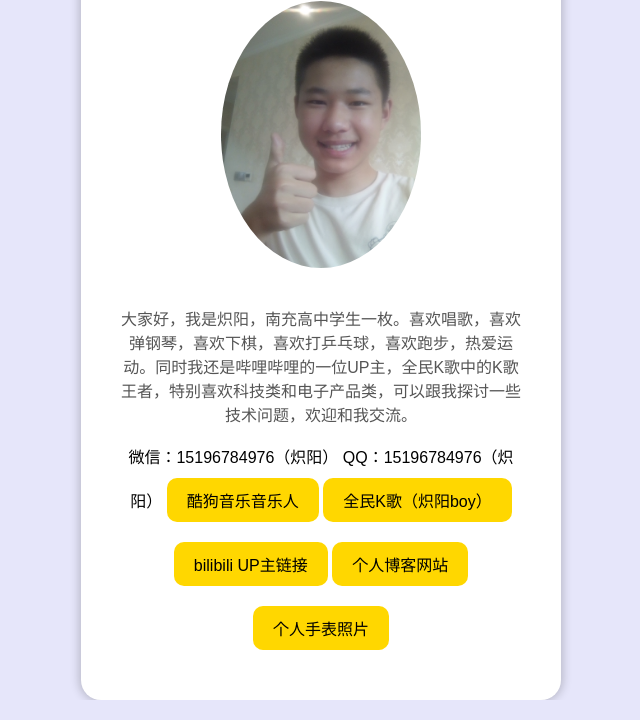
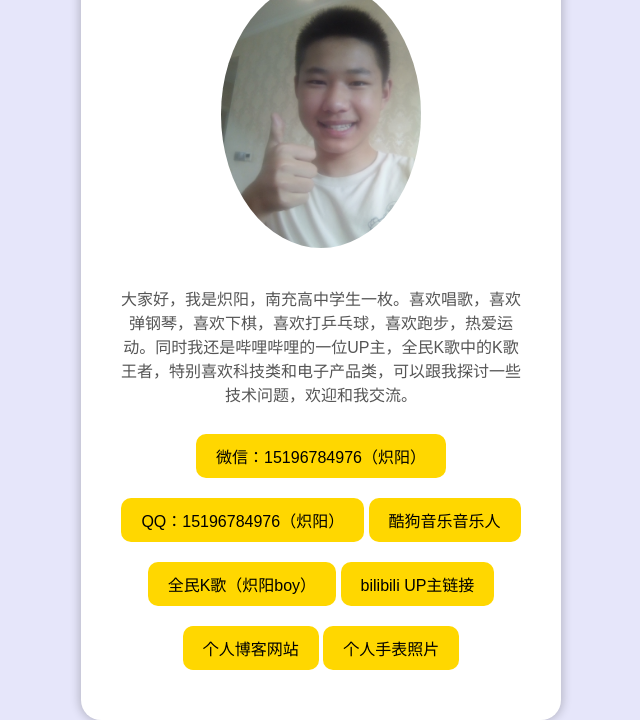
Before and after one commit to Chiyang001/me, a plain HTML site: page index.html in a window 1280 px wide. Shown: the part 114-834 px from the top of the page, without its empty margins (319-959 px from the left). Drawn offline with Linux system fonts and the light colour scheme.

Commit message:
Update index.html

```diff
--- a/index.html
+++ b/index.html
@@ -49,13 +49,13 @@
             <h1>炽阳</h1>
             <img src="photo.jpg" alt="个人照片" style="width:200px; border-radius:50%; margin-bottom:20px;">
             <p>大家好，我是炽阳，南充高中学生一枚。喜欢唱歌，喜欢弹钢琴，喜欢下棋，喜欢打乒乓球，喜欢跑步，热爱运动。同时我还是哔哩哔哩的一位UP主，全民K歌中的K歌王者，特别喜欢科技类和电子产品类，可以跟我探讨一些技术问题，欢迎和我交流。</p>
-            <class="link">微信：15196784976（炽阳）</a>
-            <class="link">QQ：15196784976（炽阳）</a>
+            <a href="" class="link">微信：15196784976（炽阳）</a>
+            <a href="" class="link">QQ：15196784976（炽阳）</a>
             <a href="https://t1.kugou.com/cQHFH29BdV2" class="link">酷狗音乐音乐人</a>
             <a href="https://kg.qq.com/node/personal_v2/?uid=61949c8c2624308336" class="link">全民K歌（炽阳boy）</a>
             <a href="https://b23.tv/LIrhDn9" class="link">bilibili UP主链接</a>
-          <a href="chiyang001.github.io/blog" class="link">个人博客网站</a>
-          <a href="chiyang001.github.io/watch" class="link">个人手表照片</a>
+          <a href="https://chiyang001.github.io/blog" class="link">个人博客网站</a>
+          <a href="https://chiyang001.github.io/watch" class="link">个人手表照片</a>
         </div>
     </body>
 </html>
```
